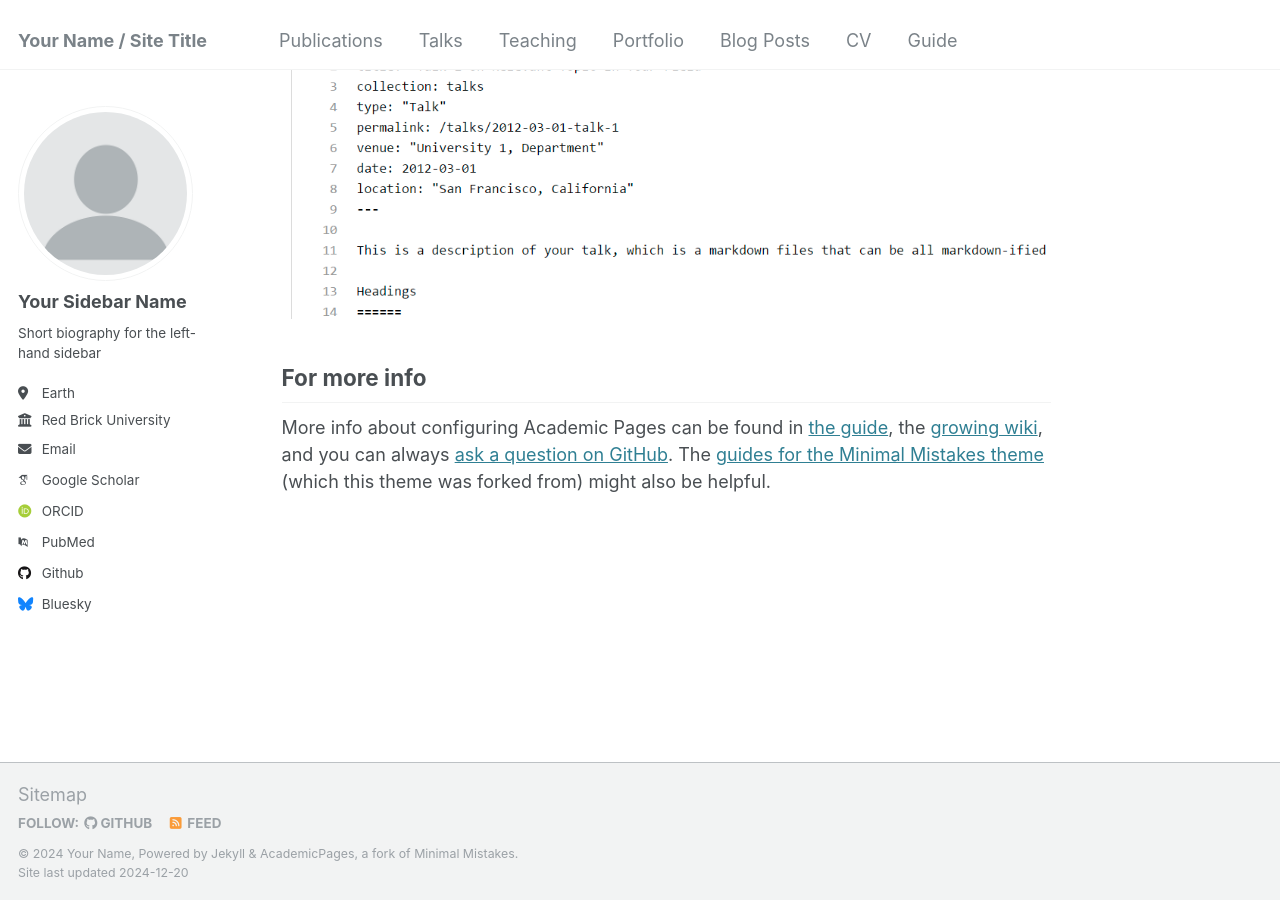
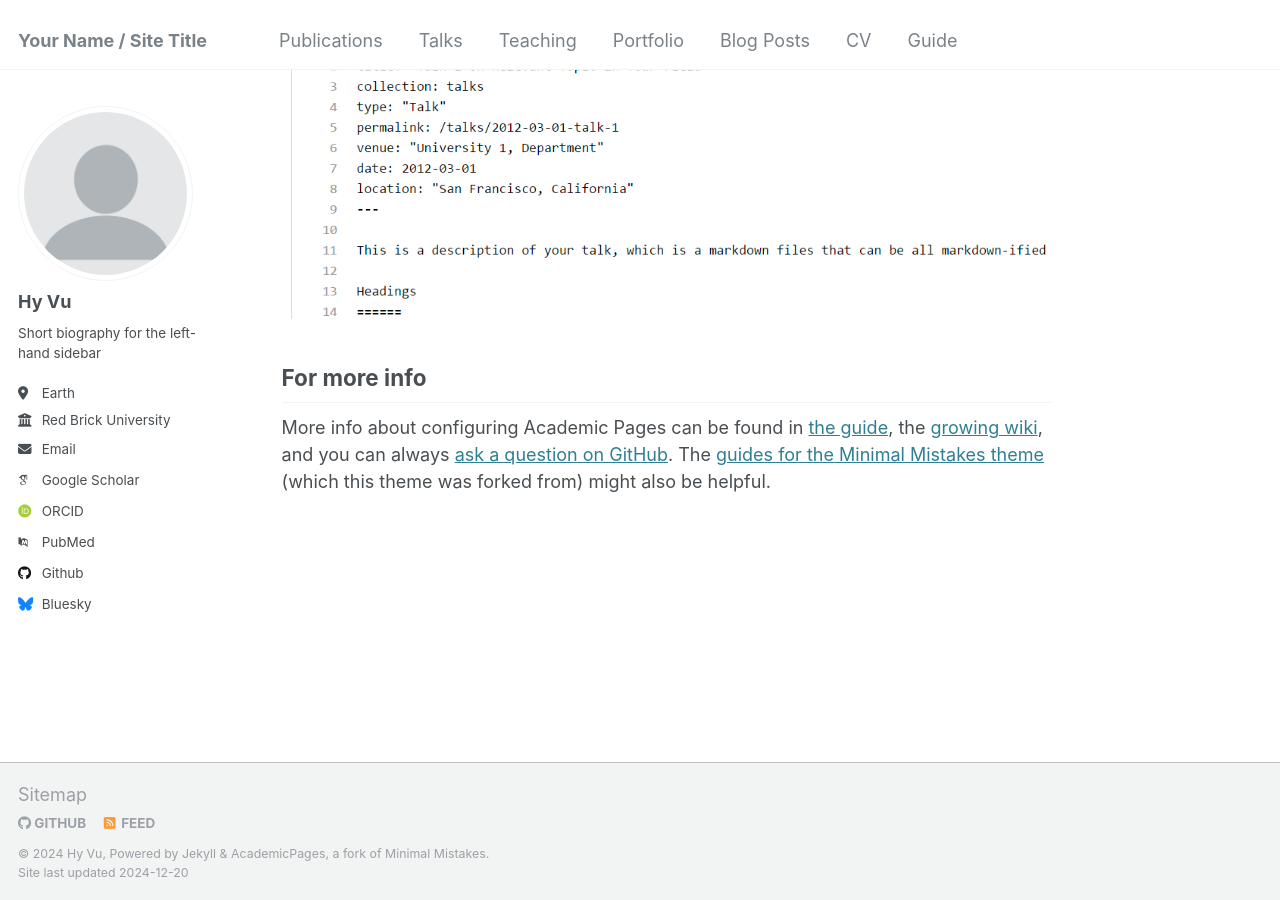
Before and after one commit to Hy-Vu/Hy-Vu.github.io, a Jekyll site: the page built from _pages/about.md, in a window 1280 px wide and 900 px high, scrolled down 2643 px. Built offline with Jekyll 4.4.1, drawn with Linux system fonts in a browser that asks for light colours; some web fonts are replaced.

Commit message:
Update _config.yml

```diff
--- a/_config.yml
+++ b/_config.yml
@@ -7,14 +7,14 @@
 # server process.
 
 # Basic Site Settings
-locale                   : "en-US"
+locale                   : "Montreal-CA"
 title                    : "Your Name / Site Title"
 title_separator          : "-"
-name                     : &name "Your Name"
-description              : &description "personal description"
-url                      : https://academicpages.github.io # the base hostname & protocol for your site e.g. "https://[your GitHub username].github.io"
-baseurl                  : "" # the subpath of your site, e.g. "/blog"
-repository               : "academicpages/academicpages.github.io"
+name                     : &name "Hy Vu"
+description              : &description "McGill Pharmacology"
+#url                      : https://academicpages.github.io # the base hostname & protocol for your site e.g. "https://[your GitHub username].github.io"
+#baseurl                  : "" # the subpath of your site, e.g. "/blog"
+#repository               : "academicpages/academicpages.github.io"
 
 # Site Author - The following control what appear as part of the author content on the side bar.
 #               If a field is blank the icon and link will not appear, otherwise it will be shown.
@@ -22,7 +22,7 @@
 author:
   # Biographic information
   avatar           : "profile.png"
-  name             : "Your Sidebar Name"
+  name             : "Hy Vu"
   pronouns         : # example: "she/her"
   bio              : "Short biography for the left-hand sidebar"
   location         : "Earth"
```
